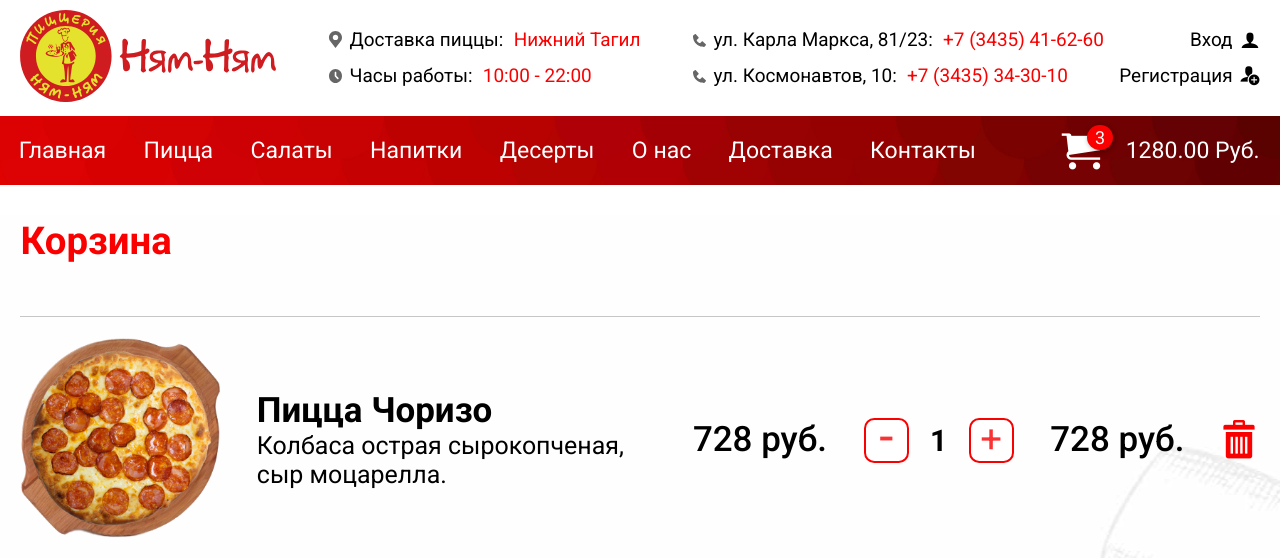
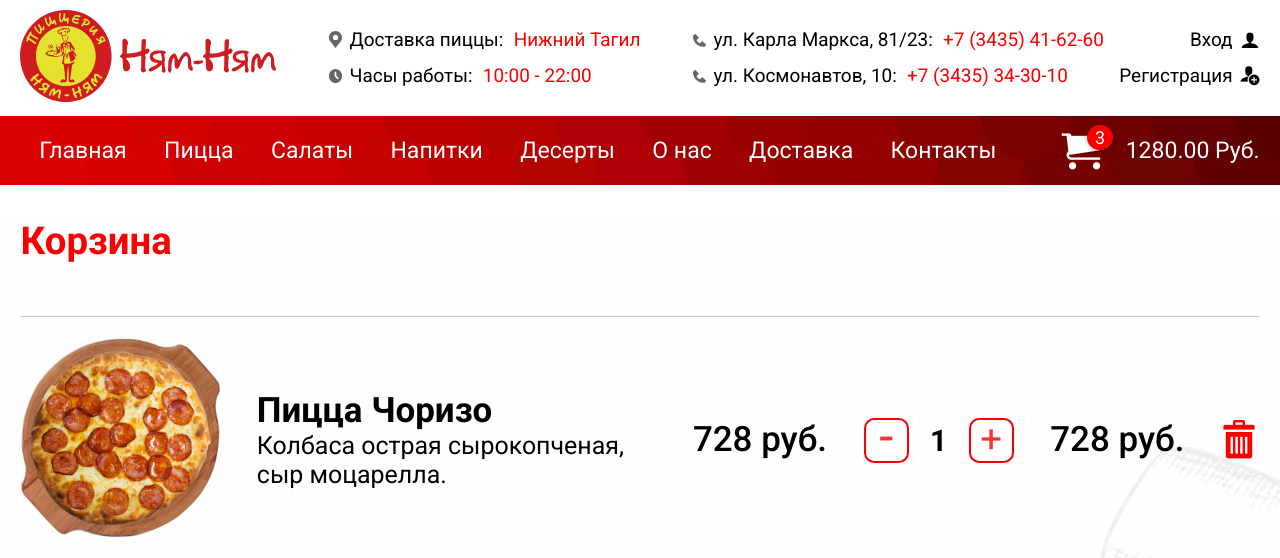
Before and after one commit to fresh-web-studio/nyam-nt, a PHP site: page /cart.html in a window 1280 px wide. Shown: the top 558 px of the page. Run offline with PHP 8.4, Linux system fonts and the light colour scheme; style sheets or scripts are compiled from the project's sources.

Commit message:
Мелкие правки стилей

```diff
--- a/components/bitrix/menu/main_menu/style.css
+++ b/components/bitrix/menu/main_menu/style.css
@@ -59,7 +59,7 @@
   -webkit-box-align: center;
   -webkit-align-items: center;
   -ms-flex-align: center;
-  padding-left: 0;
+  padding-left: 1.6vw;
   color: #fff;
   list-style: none; }
 
--- a/components/bitrix/menu/main_menu/style.scss
+++ b/components/bitrix/menu/main_menu/style.scss
@@ -72,7 +72,7 @@
   -webkit-box-align: center;
   -webkit-align-items: center;;
   -ms-flex-align: center;;
-  padding-left: 0;
+  padding-left: 1.6vw;
   color: #fff;
   list-style: none;
 }
```
Also changed, not shown: 1 other file.
